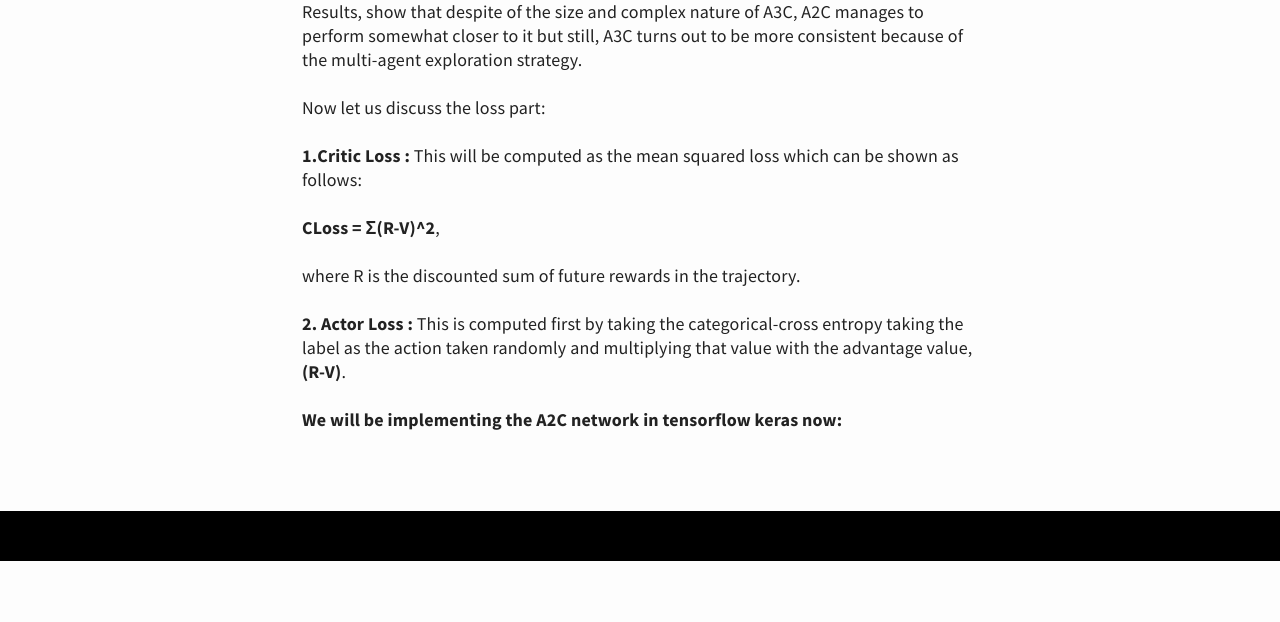
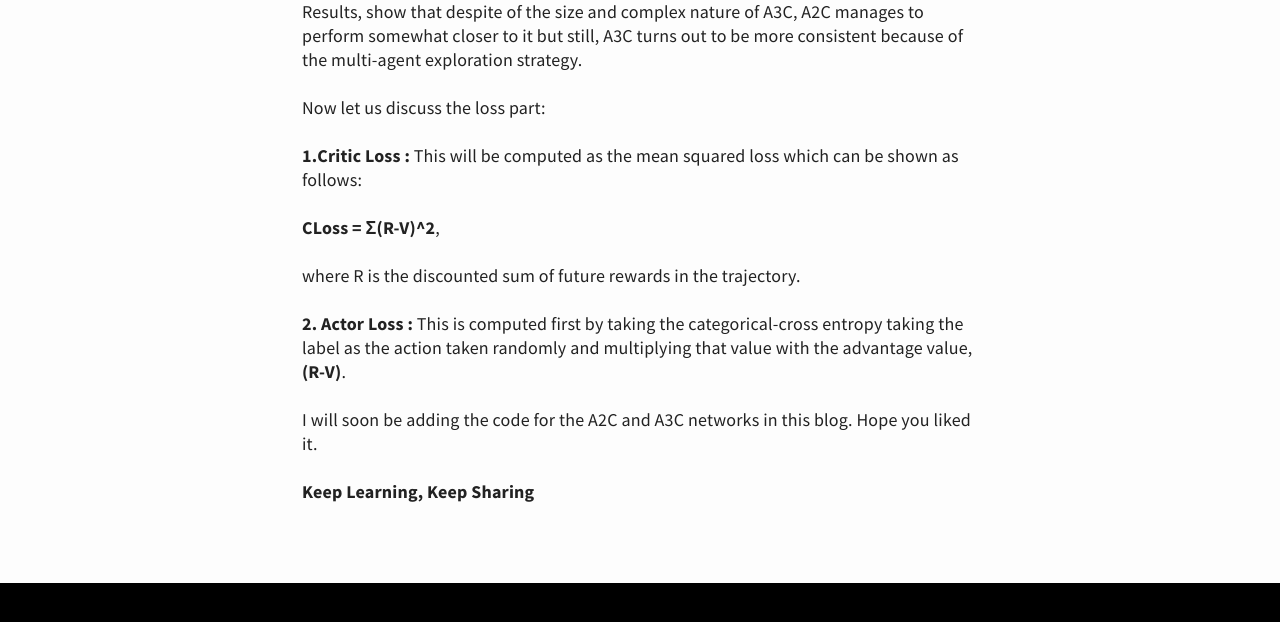
Before and after one commit to spraphul/blog, a Jekyll site: the page built from _posts/2019-11-29-RL4.md, in a window 1280 px wide and 900 px high, scrolled down 3644 px, cut to the strip 267-889 px from the top of the window. Built offline with Jekyll 4.4.1, drawn with Linux system fonts in a browser that asks for light colours; before the commit the page ends 4472 px from its top, so only the background shows below that.

Commit message:
Update 2019-11-29-RL4.md

```diff
--- a/_posts/2019-11-29-RL4.md
+++ b/_posts/2019-11-29-RL4.md
@@ -54,4 +54,6 @@ where R is the discounted sum of future rewards in the trajectory.
 **2. Actor Loss :** This is computed first by taking the categorical-cross entropy taking the label as the action taken randomly and multiplying that value with the advantage value, **(R-V)**.
 
 
-**We will be implementing the A2C network in tensorflow keras now:**
+I will soon be adding the code for the A2C and A3C networks in this blog. Hope you liked it.
+
+**Keep Learning, Keep Sharing**
```
